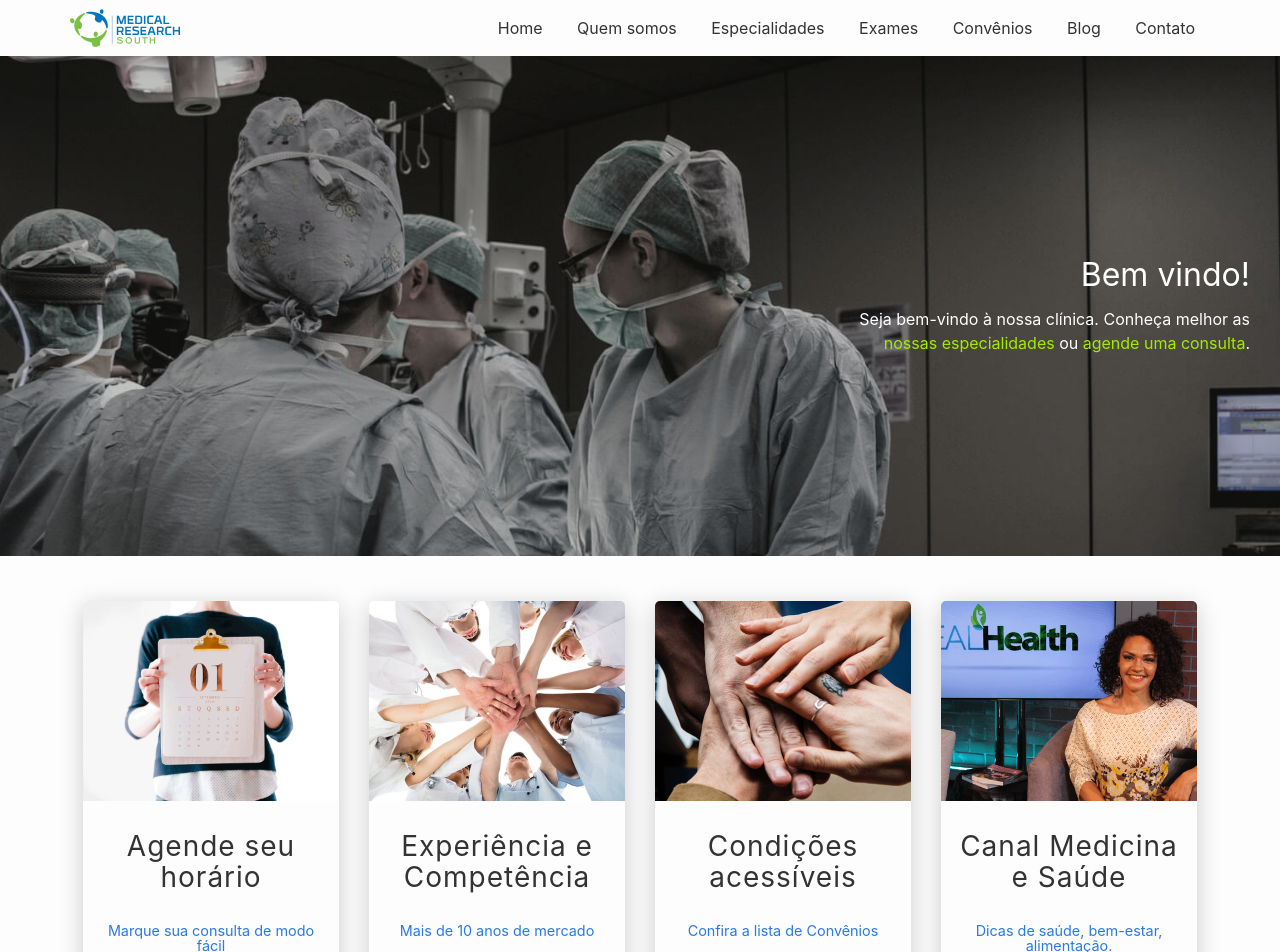
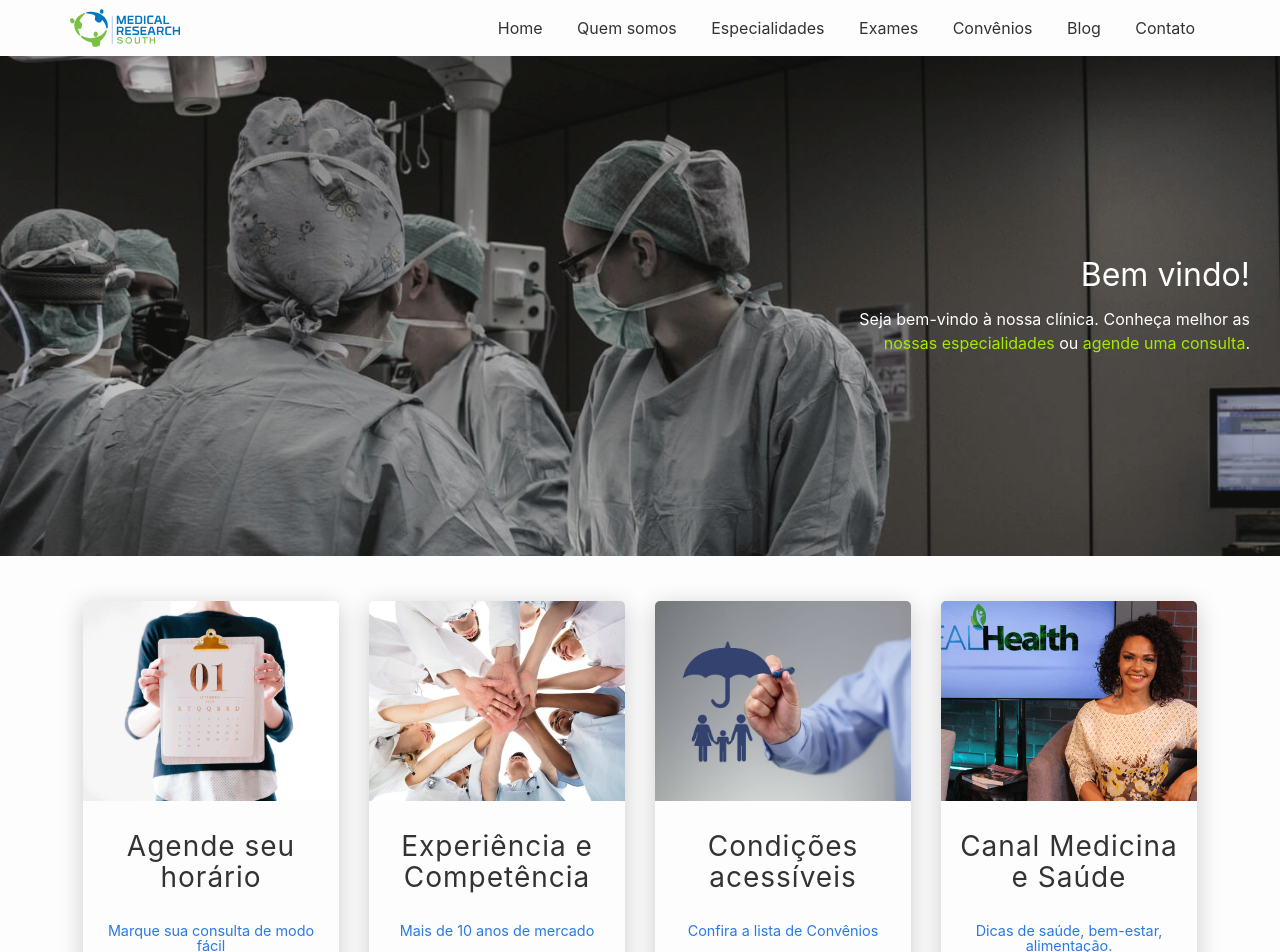
Before and after one commit to CopaTecnologia/medicinaesaude, a Jekyll site: the page built from index.html, in a window 1280 px wide. Shown: the top 952 px of the page. Built offline with Jekyll 4.4.1, drawn with Linux system fonts in a browser that asks for light colours.

Commit message:
Updated Condicoes Acessiveis

```diff
--- a/_destaques/condicoes-acessiveis.markdown
+++ b/_destaques/condicoes-acessiveis.markdown
@@ -2,7 +2,7 @@
 title: Condições acessíveis
 date: 2018-06-21 00:19:00 -03:00
 position: 2
-image: "/uploads/convenios.png"
+image: "/uploads/planos.jpg"
 ---
 
 [Confira a lista de Convênios](convenios/)
```
